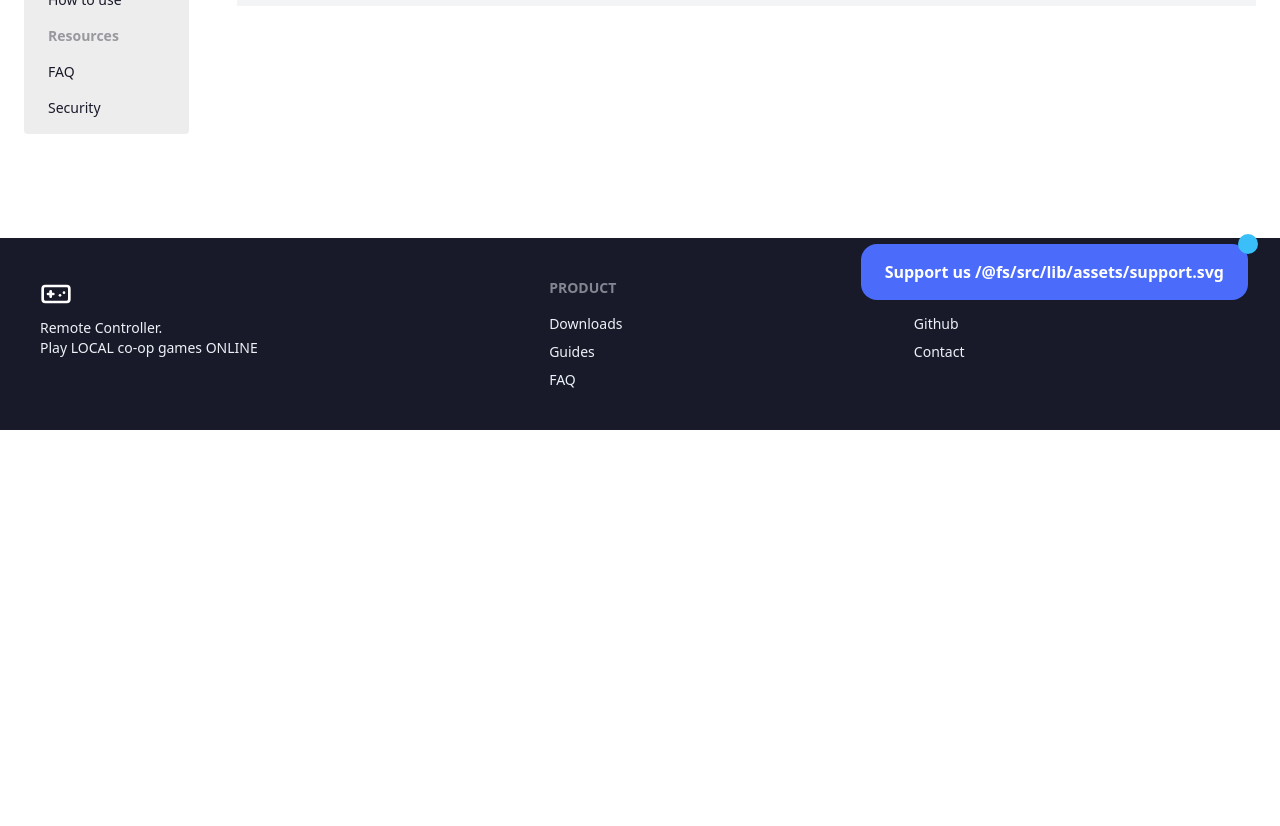
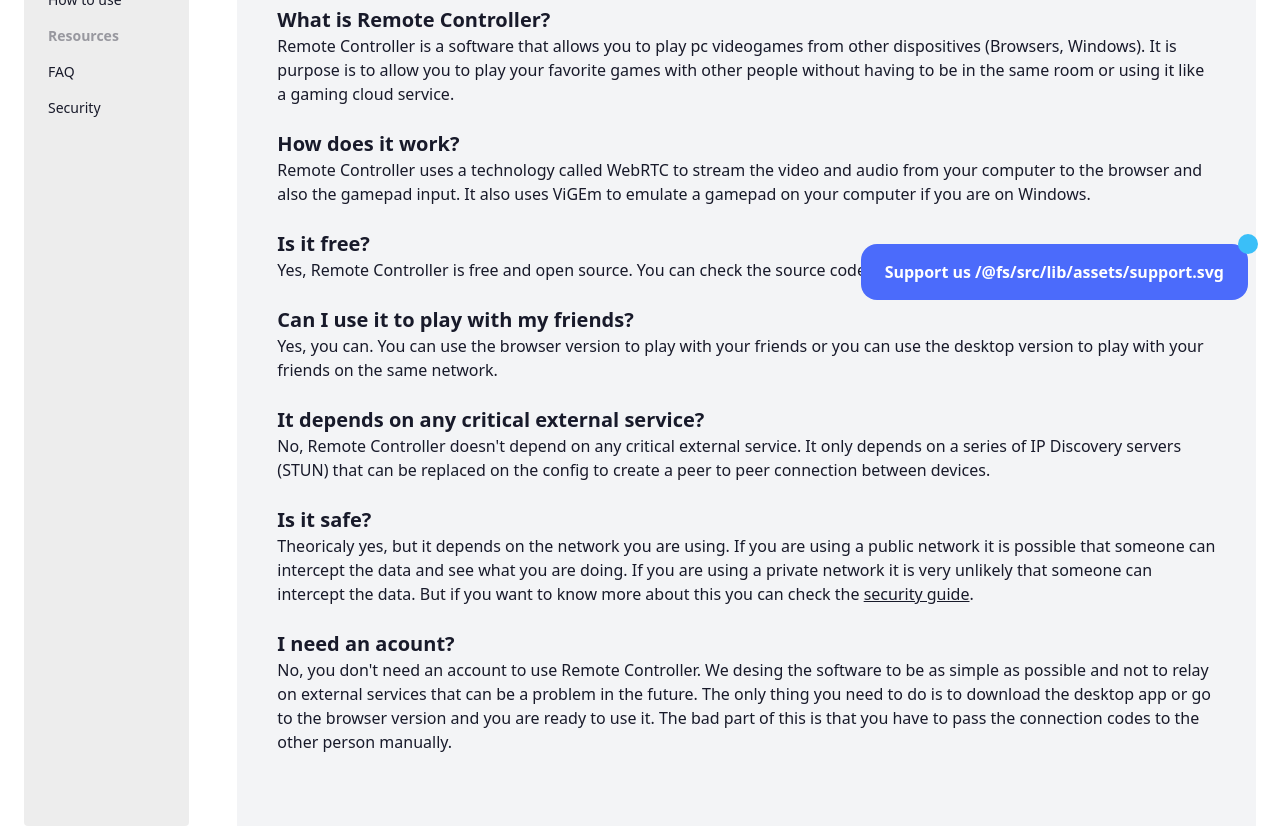
Before and after one commit to PiterWeb/RemoteController-Landing, a SvelteKit app: page /info/resources/faq in a window 1280 px wide. Shown: the part 460-1286 px from the top of the page. Before the commit the page ends 890 px from the top, so only its background shows below. Built offline with nearby package versions, Linux system fonts and the light colour scheme.

Commit message:
Guides & FAQ

```diff
--- a/src/lib/components/InfoTemplate.svelte
+++ b/src/lib/components/InfoTemplate.svelte
@@ -3,7 +3,7 @@
 	export let description: string;
 </script>
 
-<h1 class="text-3xl font-bold mb-2">{title}</h1>
-<p class="text-gray-600 mb-6">{description}</p>
+<h1 class="text-3xl font-bold mb-2 pl-6">{title}</h1>
+<p class="text-gray-600 mb-6 pl-6">{description}</p>
 
 <slot />
--- a/src/routes/info/guides/how-to-use/+page.svelte
+++ b/src/routes/info/guides/how-to-use/+page.svelte
@@ -0,0 +1,52 @@
+<script>
+	import InfoTemplate from '$lib/components/InfoTemplate.svelte';
+</script>
+
+<InfoTemplate title="How to use" description="Learn how to use Remote Controller">
+	<div class="p-6">
+		<p>
+			Remote Controller is easy to use. Just follow the next steps and you will be ready to play
+			your favorite games with your friends.
+		</p>
+
+		<ol class="list-decimal list-inside">
+			<li>
+				<h2 class="font-bold text-2xl">Download the desktop app</h2>
+				<p>
+					Download the latest Remote Controller executable for your platform and run it. You will be
+					asked to install ViGEm Bus. If you want to stream your game just click on the install
+					button and follow the steps. In the case you don't want to stream your game just click on
+					the cancel button. You can <strong>install ViGEm Bus later</strong> by going to the settings
+					menu on the APP.
+				</p>
+			</li>
+			<li>
+				<h2 class="font-bold text-2xl">Open the desktop app</h2>
+				<p>Open the desktop app and you will see a screen like this:</p>
+				<img src="/img/guides/how-to-use/1.png" alt="Desktop app screen" class="my-6" />
+			</li>
+			<li>
+				<h2 class="font-bold text-2xl">Open the browser version</h2>
+				<p>
+					Open the browser version of Remote Controller by going to <a class="link" href="/client"
+						>remote-controller-client.vercel.app</a
+					>.
+				</p>
+			</li>
+			<li>
+				<h2 class="font-bold text-2xl">Connect the desktop app with the browser version</h2>
+				<p>In the browser version you will see a screen like this:</p>
+				<img src="/img/guides/how-to-use/2.png" alt="Browser version screen" class="my-6" />
+				<p>In the desktop app you will see a screen like this:</p>
+				<img src="/img/guides/how-to-use/3.png" alt="Desktop app screen" class="my-6" />
+				<p>
+					In the desktop app you will see a code. Copy that code and paste it in the browser
+					version. Then click on the connect button.
+				</p>
+				<img src="/img/guides/how-to-use/4.png" alt="Desktop app screen" class="my-6" />
+				<p>If everything goes well you will see a screen like this:</p>
+				<img src="/img/guides/how-to-use/5.png" alt="Desktop app screen" class="my-6" />
+			</li>
+		</ol>
+	</div>
+</InfoTemplate>
--- a/src/routes/info/guides/installation/+page.svelte
+++ b/src/routes/info/guides/installation/+page.svelte
@@ -17,4 +17,31 @@
 		>
 
 	</div>
+
+	<div class="p-6">
+		<h2 class="font-bold text-2xl">Windows</h2>
+		<p>
+			Download the latest Remote Controller executable and run it. You will be asked to install
+			ViGEm Bus. If you want to stream your game just click on the install button and follow the steps.
+			In the case you don't want to stream your game just click on the cancel button. You can <strong>install
+			ViGEm Bus later</strong> by going to the settings menu on the APP.
+		</p>
+	</div>
+
+	<div class="p-6">
+		<h2 class="font-bold text-2xl">Linux</h2>
+		<p>
+			Comming soon...
+		</p>
+	</div>
+
+	<div class="divider"></div>
+
+	<section class="p-6">
+		<h2 class="font-bold text-2xl">Browser</h2>
+		<p>
+			In case you want to use the browser version of Remote Controller you can do it by going to
+			<a class="link" href="/client">remote-controller-client.vercel.app</a>.
+		</p>
+	</section>
 </InfoTemplate>
--- a/src/routes/info/overview/+page.svelte
+++ b/src/routes/info/overview/+page.svelte
@@ -11,7 +11,7 @@
 	const cards: Card[] = [
 		{
 			title: 'Guides',
-			description: 'Learn how to use Remote Controller',
+			description: 'Learn how to install & use Remote Controller',
 			link: '/info/guides'
 		},
 		{
@@ -31,7 +31,7 @@
 	title="Overview"
 	description="Here you can learn more about RemoteController and access guides of use"
 >
-	<div class="grid grid-cols-1 md:grid-cols-2 lg:grid-cols-3 gap-4">
+	<div class="grid grid-cols-1 md:grid-cols-2 lg:grid-cols-3 gap-4 my-11">
 		{#each cards as { title, description, link }}
 			<a href={link}>
 				<Card {title} {description} shadow={false} />
--- a/src/routes/info/resources/faq/+page.svelte
+++ b/src/routes/info/resources/faq/+page.svelte
@@ -1,9 +1,65 @@
 <script>
-    import InfoTemplate from "$lib/components/InfoTemplate.svelte";
+	import InfoTemplate from '$lib/components/InfoTemplate.svelte';
 </script>
 
 <InfoTemplate title="FAQ" description="Things you may want to know about this software">
-
-
-
+	<div class="p-6">
+		<ul class="[&>li]:mb-6">
+			<li>
+				<h2 class="font-bold text-xl">What is Remote Controller?</h2>
+				<p>
+					Remote Controller is a software that allows you to play pc videogames from other
+					dispositives (Browsers, Windows). It is purpose is to allow you to play your favorite
+					games with other people without having to be in the same room or using it like a gaming
+					cloud service.
+				</p>
+			</li>
+			<li>
+				<h2 class="font-bold text-xl">How does it work?</h2>
+				<p>
+					Remote Controller uses a technology called WebRTC to stream the video and audio from your
+					computer to the browser and also the gamepad input. It also uses ViGEm to emulate a
+					gamepad on your computer if you are on Windows.
+				</p>
+			</li>
+			<li>
+				<h2 class="font-bold text-xl">Is it free?</h2>
+				<p>
+					Yes, Remote Controller is free and open source. You can check the source code on <a
+						class="link"
+						href="https://github.com/PiterWeb/RemoteController">Github</a
+					>.
+				</p>
+			</li>
+			<li>
+				<h2 class="font-bold text-xl">Can I use it to play with my friends?</h2>
+				<p>
+					Yes, you can. You can use the browser version to play with your friends or you can use the
+					desktop version to play with your friends on the same network.
+				</p>
+			</li>
+			<li>
+				<h2 class="font-bold text-xl">It depends on any critical external service?</h2>
+				<p>
+					No, Remote Controller doesn't depend on any critical external service. It only depends on
+					a series of IP Discovery servers (STUN) that can be replaced on the config to create a peer to peer connection between
+					devices.
+				</p>
+			</li>
+            <li>
+                <h2 class="font-bold text-xl">Is it safe?</h2>
+                <p>
+                    Theoricaly yes, but it depends on the network you are using. If you are using a public network it is possible that someone can intercept the data and see what you are doing. If you are using a private network it is very unlikely that someone can intercept the data.
+                    But if you want to know more about this you can check the <a class="link" href="/info/resources/security">security guide</a>.
+            </li>
+            <li>
+                <h2 class="font-bold text-xl">I need an acount?</h2>
+                <p>
+                    No, you don't need an account to use Remote Controller. We desing the software to be as simple as possible and not to relay on external services that can be a problem in the future.
+                    The only thing you need to do is to download the desktop app or go to the browser version and you are ready to use it.
+                    The bad part of this is that you have to pass the connection codes to the other person manually.
+                </p>
+            </li>
+		</ul>
+	</div>
 </InfoTemplate>
```
